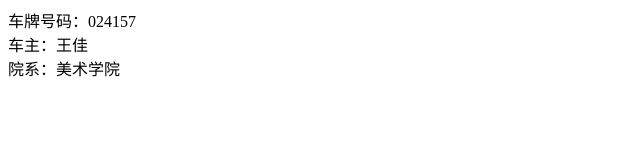
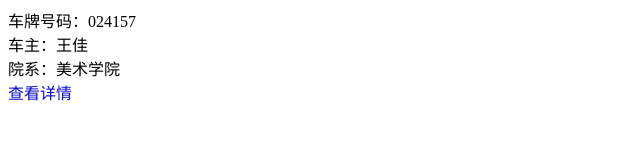
Before and after one commit to POKETTO215/01, a plain HTML site: page index.html in a window 1280 px wide. Shown: the whole page, without its empty margins (0-640 px from the left). Drawn offline with Linux system fonts and the light colour scheme.

Commit message:
Update index.html

```diff
--- a/index.html
+++ b/index.html
@@ -4,10 +4,17 @@
   <meta charset="UTF-8">
   <meta name="viewport" content="width=device-width, initial-scale=1.0">
   <title>车牌信息</title>
+  <style>
+    .detail-link {
+      color: #0909d5;
+      text-decoration: none;
+    }
+  </style>
 </head>
 <body>
   <div>车牌号码：024157</div>
   <div>车主：王佳</div>
   <div>院系：美术学院</div>
+  <div><a href="#" class="detail-link">查看详情</a></div>
 </body>
 </html>
```
